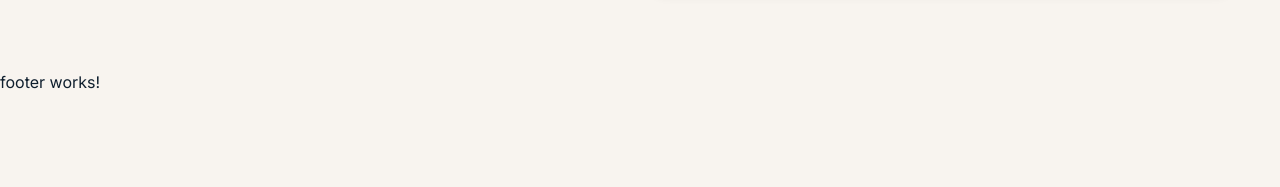
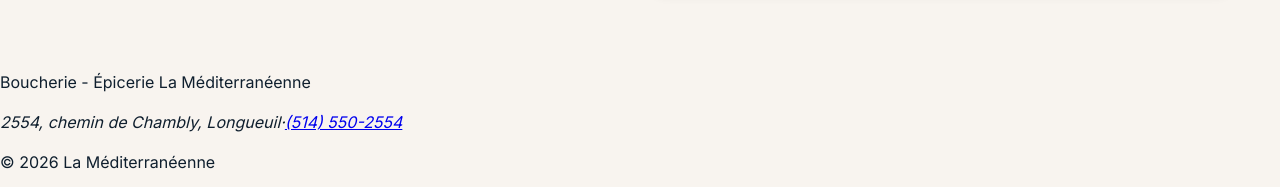
Before and after one commit to ferroudjsamy/la-mediterraneenne, an Angular app: page / in a window 1280 px wide. Shown: the part 2189-2376 px from the top of the page. Before the commit the page ends 2299 px from the top, so only its background shows below. Built offline with nearby package versions, Linux system fonts and the light colour scheme.

Commit message:
feat(footer): structure HTML, coordonnées et année automatique

```diff
--- a/src/app/layout/footer/footer.html
+++ b/src/app/layout/footer/footer.html
@@ -1 +1,9 @@
-<p>footer works!</p>
+<footer class="footer">
+  <p class="footer__nom">Boucherie - Épicerie La Méditerranéenne</p>
+  <address class="footer__contact">
+    <span>2554, chemin de Chambly, Longueuil</span>
+    <span class="footer__separateur" aria-hidden="true">·</span>
+    <a class="footer__tel" href="tel:+15145502554">(514) 550-2554</a>
+  </address>
+  <p class="footer__copyright">© {{ annee }} La Méditerranéenne</p>
+</footer>
--- a/src/app/layout/footer/footer.ts
+++ b/src/app/layout/footer/footer.ts
@@ -7,5 +7,5 @@ import { Component } from '@angular/core';
   styleUrl: './footer.css',
 })
 export class Footer {
-
+  annee = new Date().getFullYear();
 }
```
